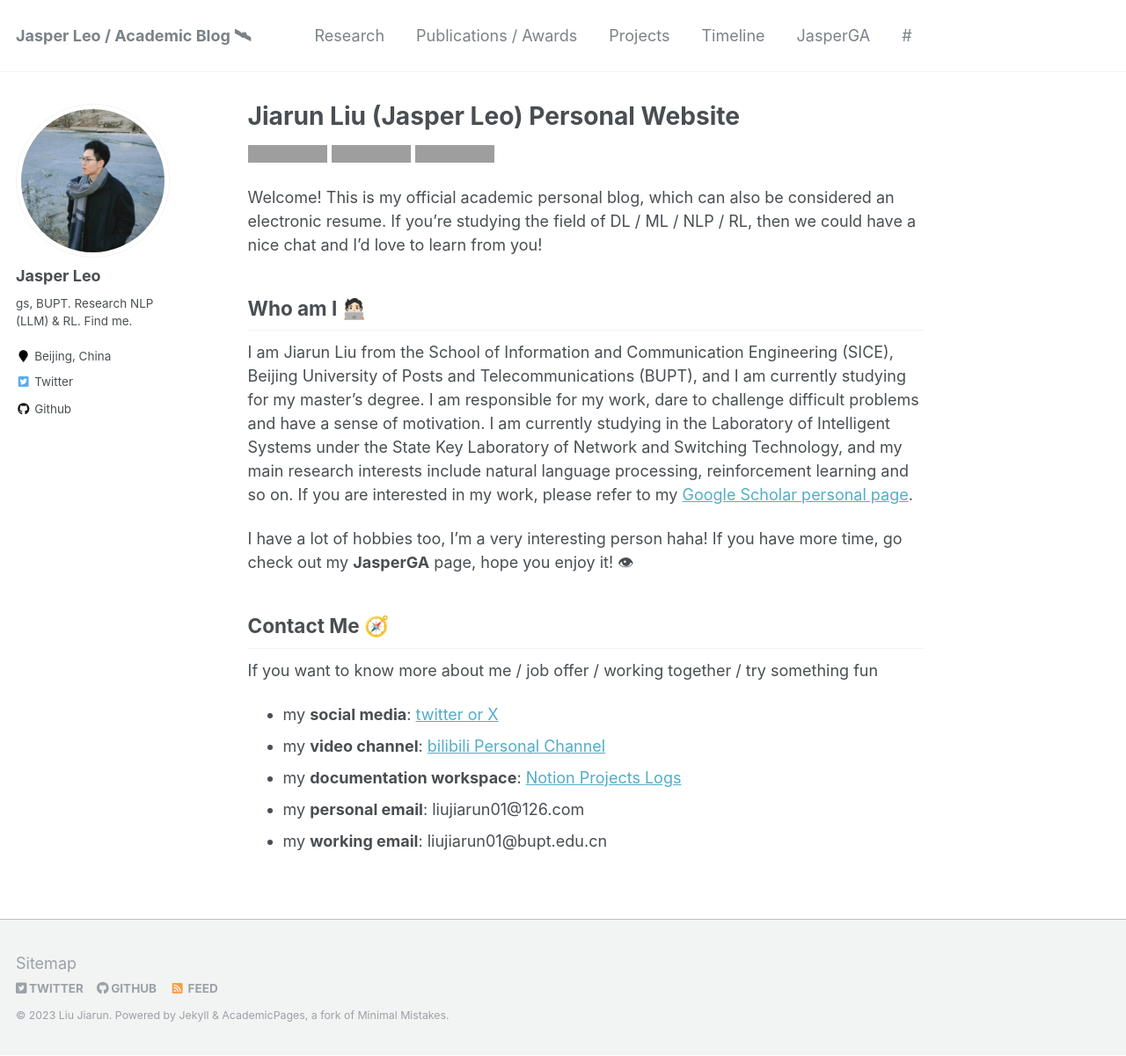
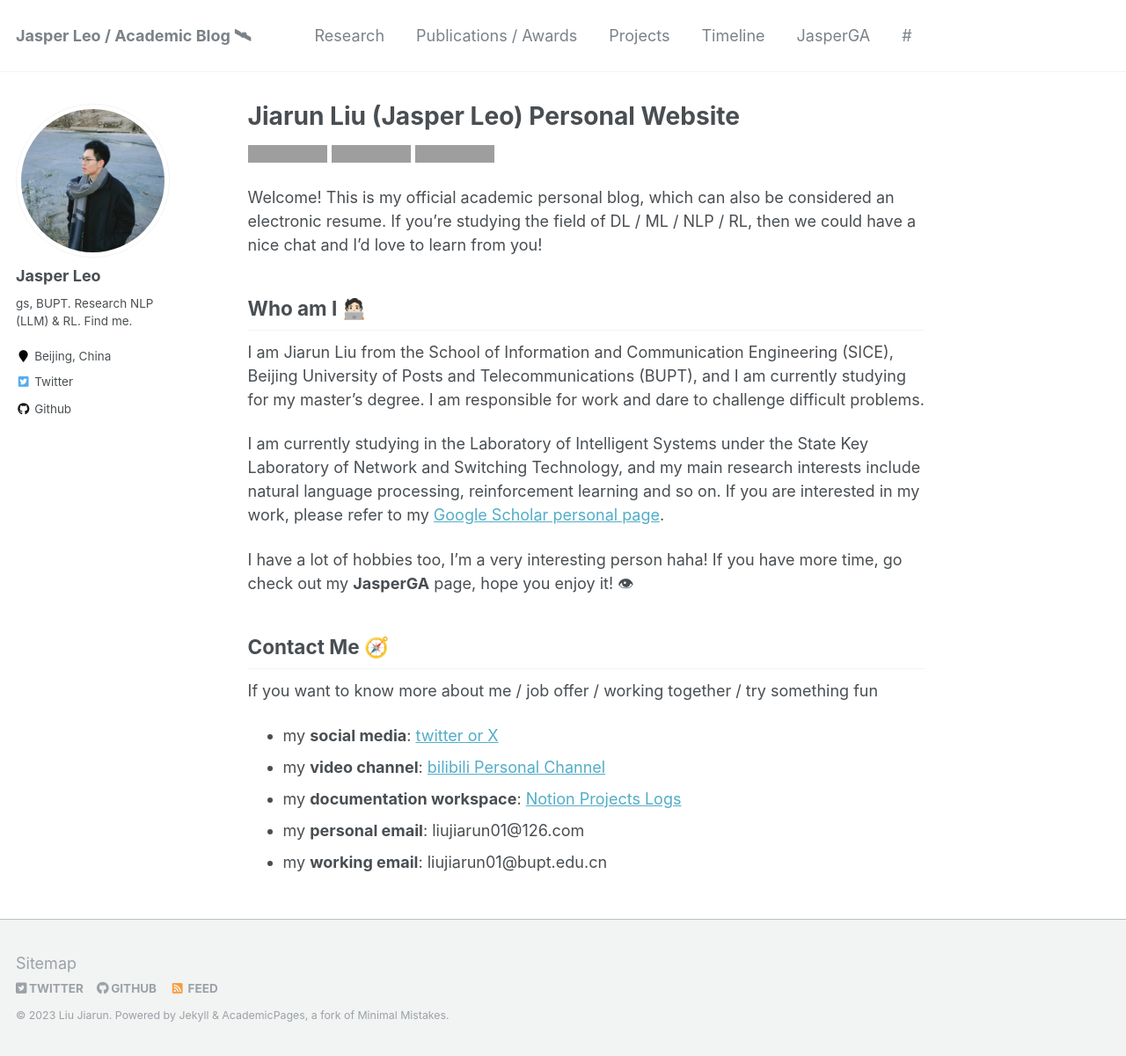
Before and after one commit to KLGR123/KLGR123.github.io, a Jekyll site: the page built from _pages/about.md, in a window 1280 px wide and 1201 px high. Shown: the whole window at 88% size. Built offline with Jekyll 4.4.1, drawn with Linux system fonts in a browser that asks for light colours; grey boxes are pictures that could not be loaded.

Commit message:
Update about.md

```diff
--- a/_pages/about.md
+++ b/_pages/about.md
@@ -16,7 +16,9 @@ Welcome! This is my official academic personal blog, which can also be considere
 
 Who am I 🧑🏻‍💻
 ------
-I am Jiarun Liu from the School of Information and Communication Engineering (SICE), Beijing University of Posts and Telecommunications (BUPT), and I am currently studying for my master's degree. I am responsible for my work, dare to challenge difficult problems and have a sense of motivation. I am currently studying in the Laboratory of Intelligent Systems under the State Key Laboratory of Network and Switching Technology, and my main research interests include natural language processing, reinforcement learning and so on. If you are interested in my work, please refer to my [Google Scholar personal page](https://scholar.google.com/citations?user=dP4KddUAAAAJ&hl=en).
+I am Jiarun Liu from the School of Information and Communication Engineering (SICE), Beijing University of Posts and Telecommunications (BUPT), and I am currently studying for my master's degree. I am responsible for work and dare to challenge difficult problems.
+
+I am currently studying in the Laboratory of Intelligent Systems under the State Key Laboratory of Network and Switching Technology, and my main research interests include natural language processing, reinforcement learning and so on. If you are interested in my work, please refer to my [Google Scholar personal page](https://scholar.google.com/citations?user=dP4KddUAAAAJ&hl=en).
 
 I have a lot of hobbies too, I'm a very interesting person haha! If you have more time, go check out my **JasperGA** page, hope you enjoy it! 👁
 
```
